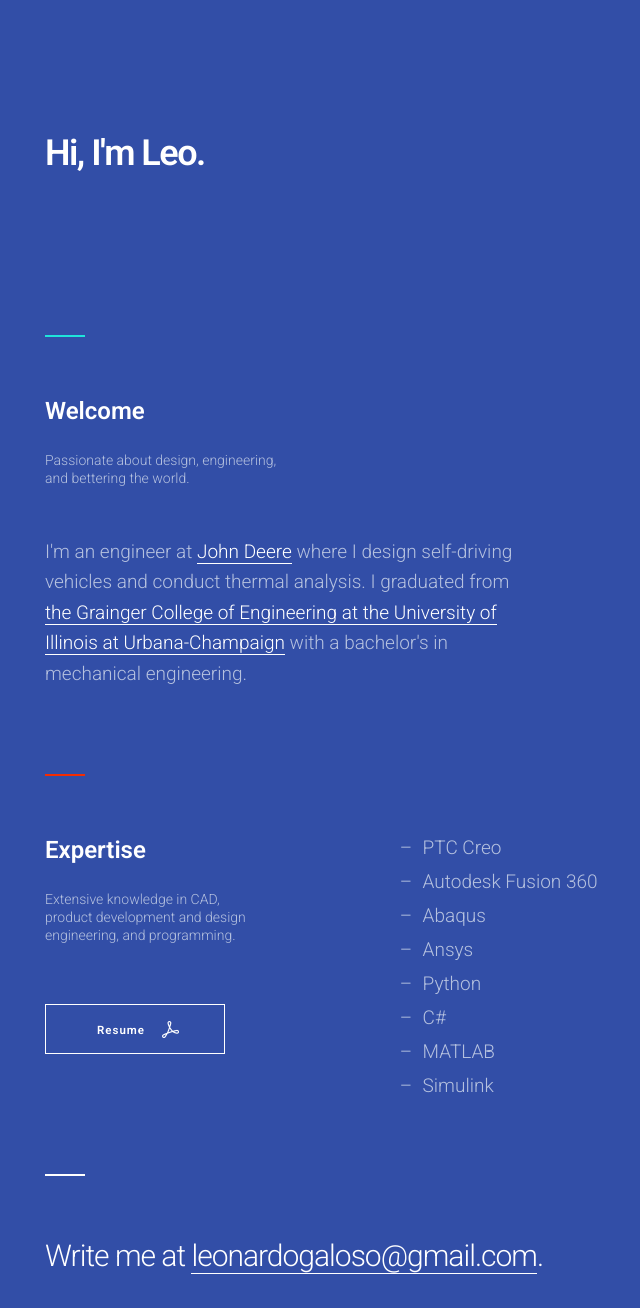
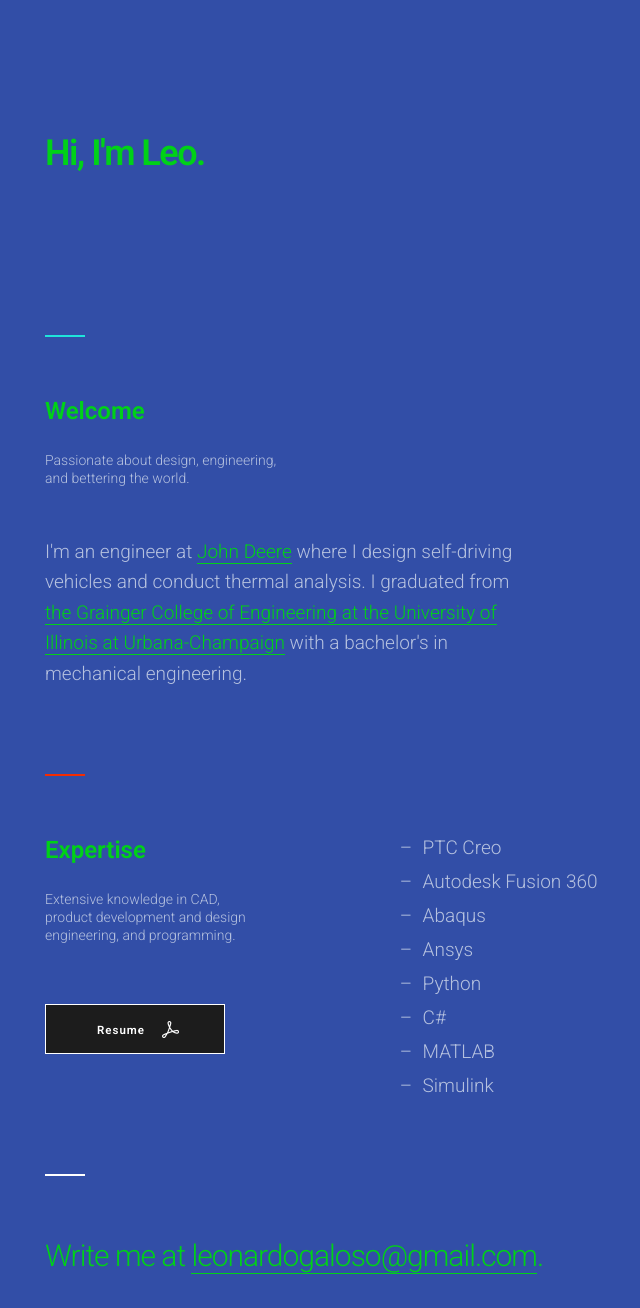
Before and after one commit to ASAPPocky/asappocky.github.io, a plain HTML site: page index.html in a window 1280 px wide. Shown: the part 360-1668 px from the top of the page, without its empty margins (85-725 px from the left). Drawn offline with Linux system fonts and the light colour scheme; a script that the page names is missing.

Commit message:
Update style.css

```diff
--- a/style.css
+++ b/style.css
@@ -147,7 +147,7 @@ h1 {
   margin-bottom: 12rem;
   font-weight: 600;
   font-family: 'Roboto', sans-serif;
-  color:#fff;
+  color:#00d118;
   letter-spacing: -.15rem;
 }
 
@@ -156,7 +156,7 @@ h3 {
   margin-bottom: 3rem;
   font-weight: 500;
   font-family: 'Roboto', sans-serif;
-  color:#fff;
+  color:#00d118;
   letter-spacing:-.05rem;
 }
 
@@ -165,7 +165,7 @@ h2, h4, h5, h6 {
   margin-bottom: 2.5rem;
   font-weight: 600;
   font-family: 'Roboto', sans-serif;
-  color:#fff;
+  color:#00d118;
 }
 
 h1 { font-size: 3rem; line-height: 1.1;}
@@ -192,8 +192,8 @@ p {
 /* Links
 –––––––––––––––––––––––––––––––––––––––––––––––––– */
 a {
-  color: #fff;
-  border-bottom:1px solid #fff;
+  color: #00d118;
+  border-bottom:1px solid #00d118;
   text-decoration:none;}
 a:hover {
   color:#fff;
@@ -220,7 +220,7 @@ input[type="button"] {
   letter-spacing: .1rem;
   text-decoration: none;
   white-space: nowrap;
-  background-color: #324ea7;
+  background-color: #1c1c1c;
   background-image:url(images/pdf2x.png);
   background-repeat: no-repeat;
   background-position:right;
```
